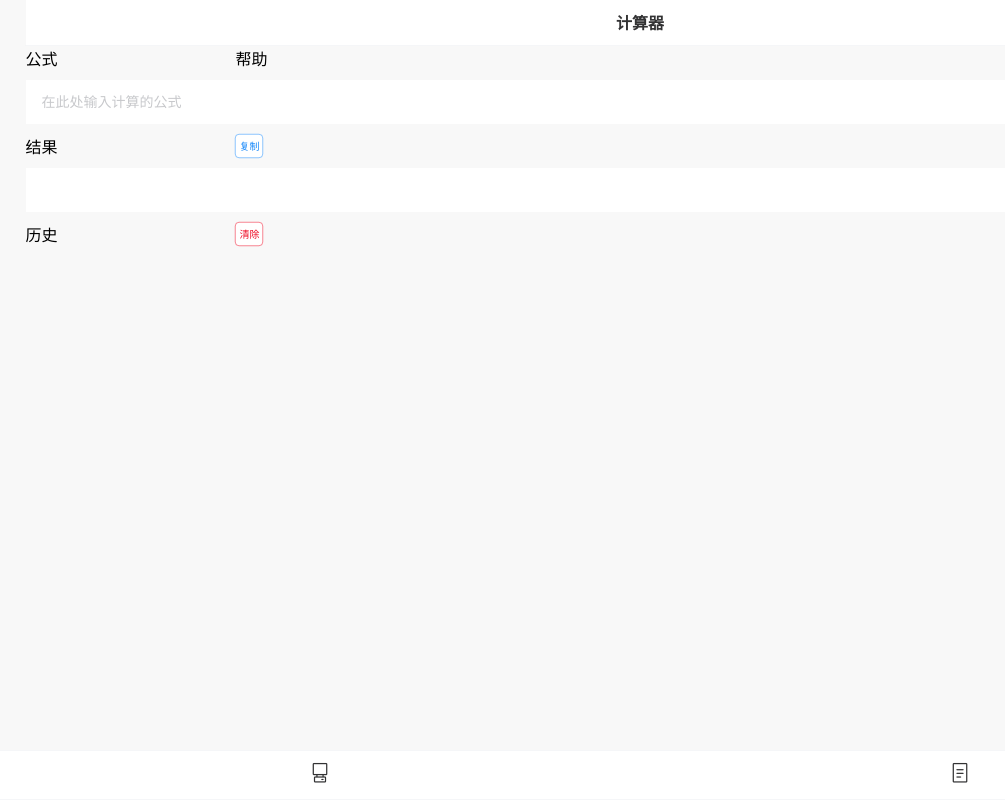
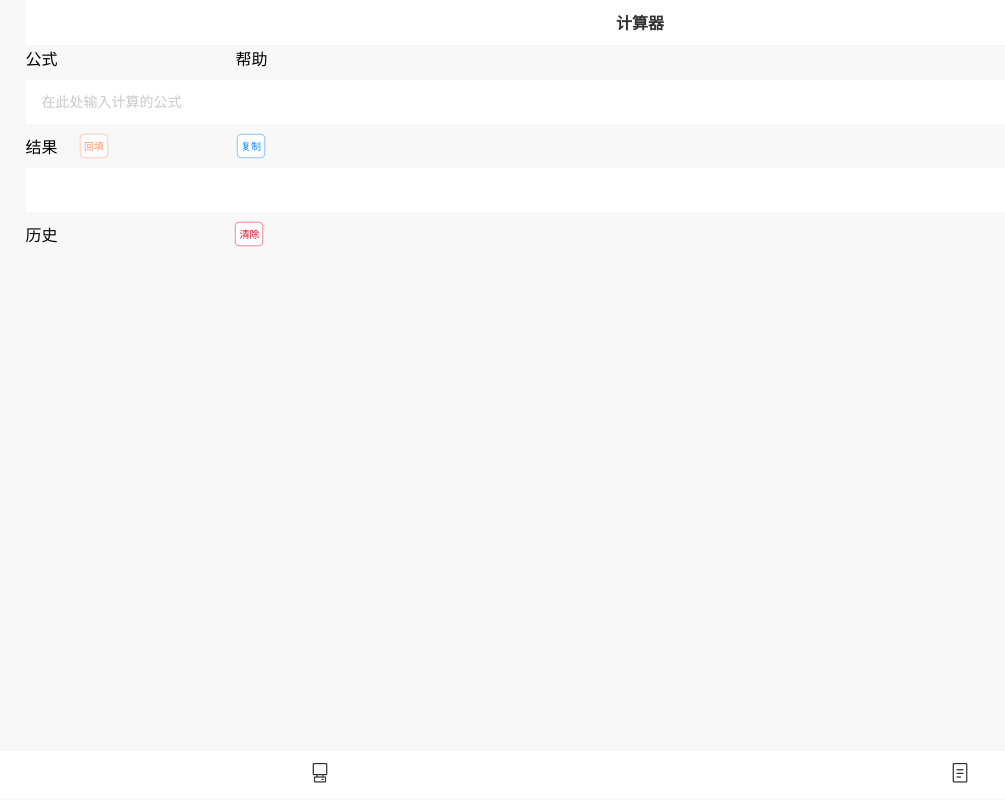
Before and after one commit to xingbz/zwap, a Vue app: page /dy#/jsq in a window 1280 px wide. Shown: the whole page, without its empty margins (0-1005 px from the left). Built offline with nearby package versions, Linux system fonts and the light colour scheme.

Commit message:
增加回填操作

```diff
--- a/src/view/jsq/index.vue
+++ b/src/view/jsq/index.vue
@@ -16,7 +16,12 @@
         <van-field v-model="formula" placeholder="在此处输入计算的公式" clearable @update:model-value="compute(false)"
           @keyup.enter="compute(true)" />
       </van-col>
-      <van-col span="4">结果</van-col>
+      <van-col span="1">结果</van-col>
+      <van-col span="3">
+        <van-button plain hairline type="warning" size="mini" class="content-middle" @click="formula = result">
+          回填
+        </van-button>
+      </van-col>
       <van-col span="20">
         <van-button plain hairline type="primary" size="mini" class="content-middle" @click="copyResult(result)">
           复制
@@ -42,7 +47,9 @@
         <van-list>
           <van-cell v-for="(item, index) in history" :title="item.expression">
             <template #right-icon>
-              <van-button plain hairline type="primary" size="mini" @click="copyResult(item.expression)">复制</van-button>
+              <van-button plain hairline type="warning" size="mini" @click="formula = item.result">回填</van-button>
+              <van-button plain hairline type="primary" size="mini" @click="copyResult(item.expression)"
+                style="margin-left: 8px;">复制</van-button>
               <van-button plain hairline type="danger" size="mini" @click="removeHistoryItem(index)"
                 style="margin-left: 8px;">清除</van-button>
             </template>
```
